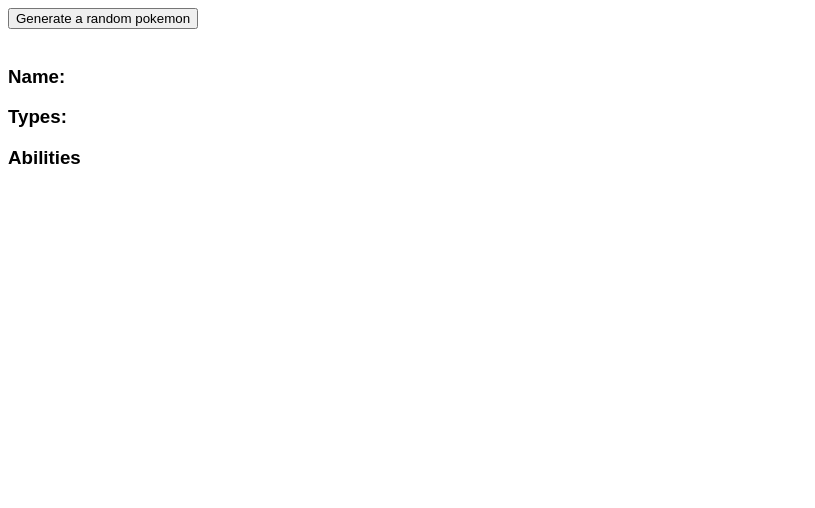
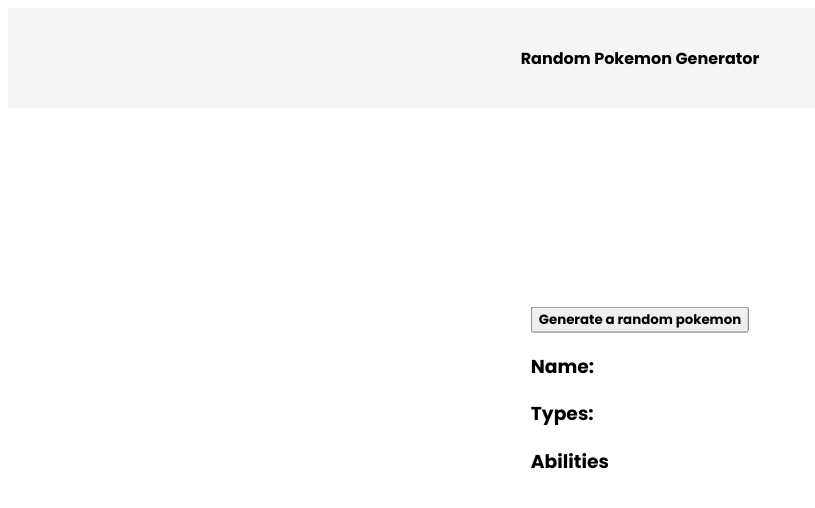
Before and after one commit to chingjie98/Pokemon-Generator, a plain HTML site: page index.html in a window 1280 px wide. Shown: the whole page, without its empty margins (0-815 px from the left). Drawn offline with Linux system fonts and the light colour scheme.

Commit message:
Updated files via upload

```diff
--- a/index.html
+++ b/index.html
@@ -4,10 +4,17 @@
   <meta charset="UTF-8">
   <meta http-equiv="X-UA-Compatible" content="IE=edge">
   <meta name="viewport" content="width=device-width, initial-scale=1.0">
+  <link rel="preconnect" href="https://fonts.googleapis.com">
+  <link rel="preconnect" href="https://fonts.gstatic.com" crossorigin>
+  <link href="https://fonts.googleapis.com/css2?family=Poppins:wght@700&display=swap" rel="stylesheet">
   <title>Pokemon Generator</title>
   <link rel="stylesheet" href="styles.css">
 </head>
 <body>
+
+  <header>
+    <p>Random Pokemon Generator</p>
+  </header>
 
   <section>
 
@@ -16,23 +23,14 @@
     </div>
 
     <div class="information">
-
       <div id="display-image">  <!--pokemon image-->
-      <img>
       </div>
 
-    <div>              <!--pokemon name-->
-      <h3 id="display-name">Name: </h3>
+      <div>
+        <h3 id="display-name">Name: </h3> <!--pokemon name-->
+        <h3 id="display-type">Types: </h3>  <!--pokemon type, stats-->
+        <h3 id="display-abilities">Abilities</h3>  <!--pokemon skills-->
       </div>
-
-    <div>       <!--pokemon type, stats-->
-      <h3 id="display-type">Types: </h3>
-    </div>
-
-    <div>           <!--pokemon skills-->
-      <h3 id="display-abilities">Abilities</h3>
-    </div>
-
     </div>
 
   </section>
--- a/styles.css
+++ b/styles.css
@@ -1,4 +1,24 @@
 *{
   box-sizing: border-box;
-  font-family: 'Poppins', sans-serif;
+  font-family: 'Poppins';
 }
+
+header{
+  background-color: #f5f5f5;
+  height: 100px;
+  width: 100%;
+  display: flex;
+  flex-direction: column;
+  justify-content: center;
+}
+
+header p{
+  text-align:center;
+}
+
+section {
+  position: absolute;
+  top: 50%;
+  left: 50%;
+  transform: translate(-50%, -50%);
+}
```
Lines whose indentation alone changed are shown as unchanged.
